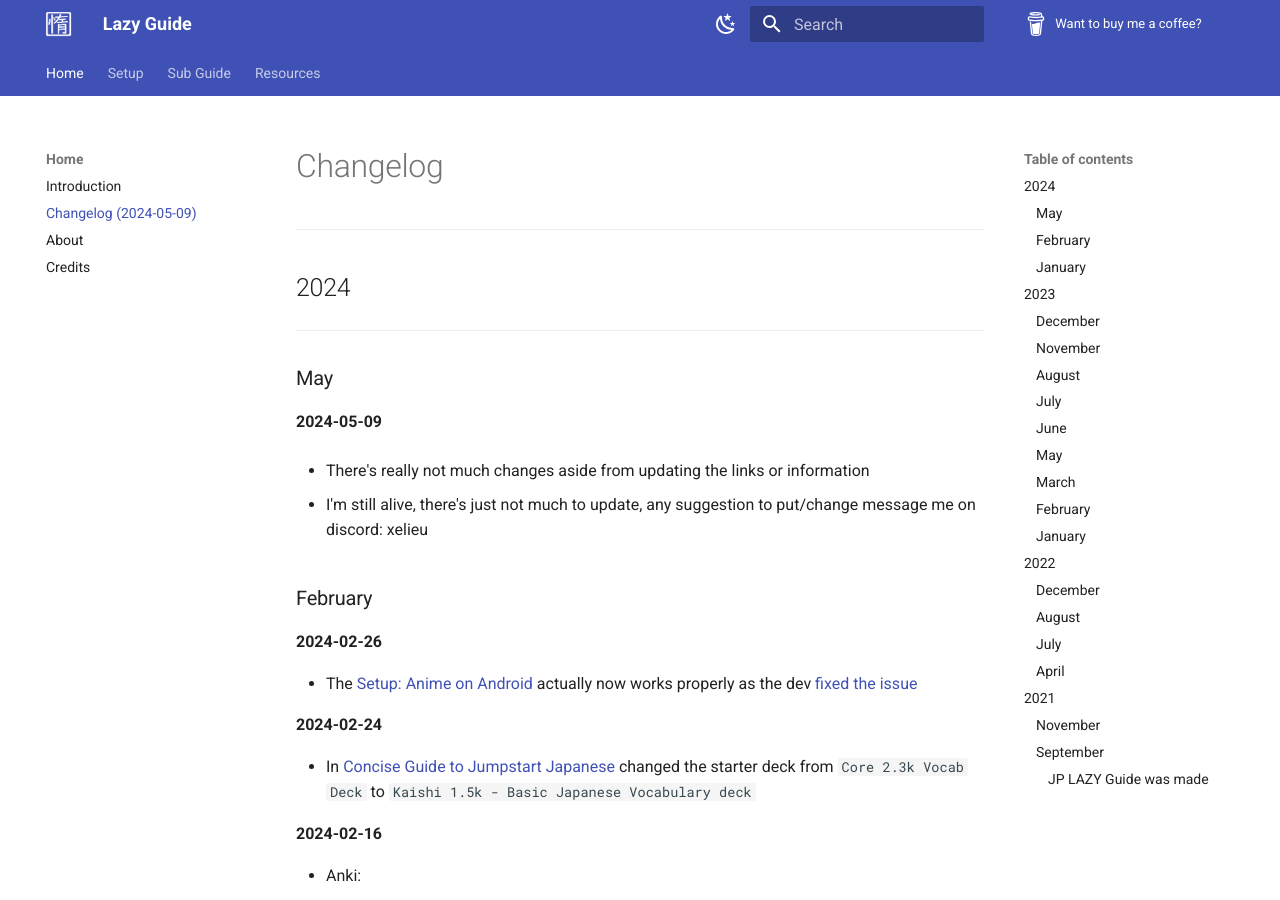
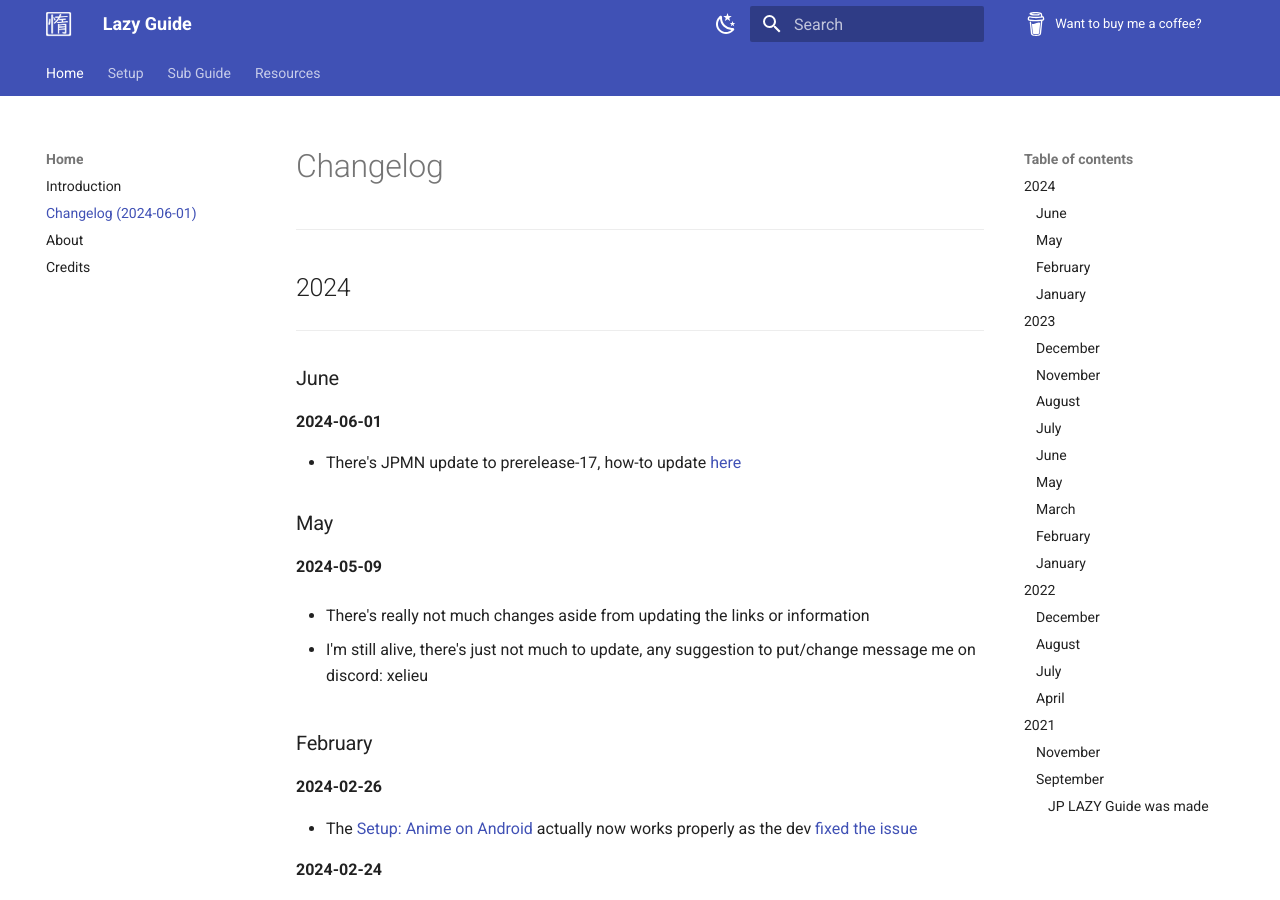
Before and after one commit to Xelieu/xelieu.github.io, an MkDocs documentation site: the page built from docs/jp-lazy-guide/changelog.md, in a window 1280 px wide and 900 px high. Built offline with MkDocs 1.6.1 and Material for MkDocs 9.7.7, drawn with Linux system fonts in a browser that asks for light colours.

Commit message:
$updated info

```diff
--- a/docs/jp-lazy-guide/changelog.md
+++ b/docs/jp-lazy-guide/changelog.md
@@ -10,6 +10,12 @@ hide:
 ## 2024
 
 ---
+
+### June
+
+**2024-06-01**
+
+- There's JPMN update to prerelease-17, how-to update [here](updatingAnkiJPMNNote.md)
 
 ### May
 
--- a/mkdocs.yml
+++ b/mkdocs.yml
@@ -7,7 +7,7 @@ repo_name: Want to buy me a coffee?
 nav:
   - Home:
     - Introduction: 'jp-lazy-guide/index.md'
-    - Changelog (2024-05-09): 'jp-lazy-guide/changelog.md'
+    - Changelog (2024-06-01): 'jp-lazy-guide/changelog.md'
     - About: 'jp-lazy-guide/about.md'
     - Credits: 'jp-lazy-guide/credits.md'
   - Setup:
```
Also changed, not shown: docs/jp-lazy-guide/updatingAnkiJPMNNote.md (+1 -1 lines).
